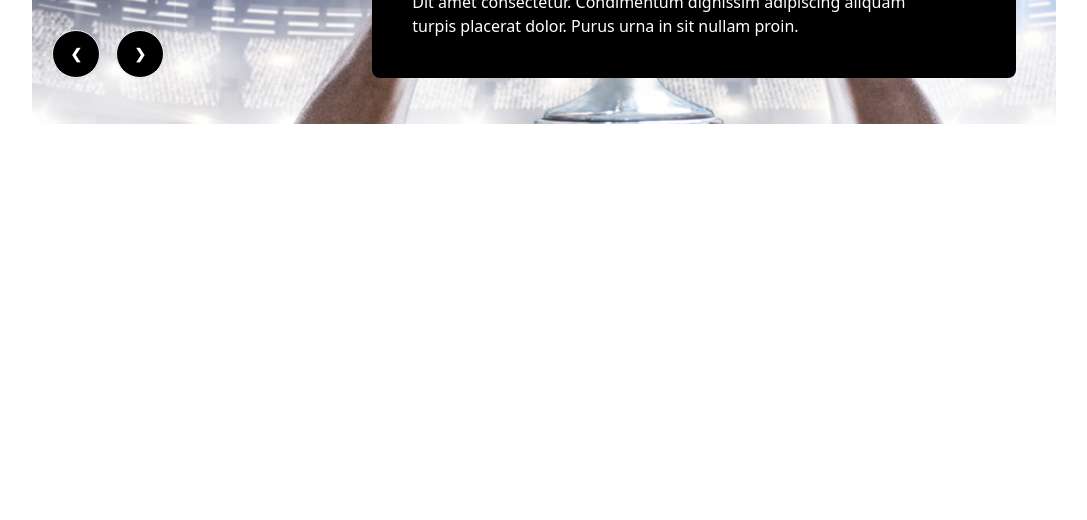
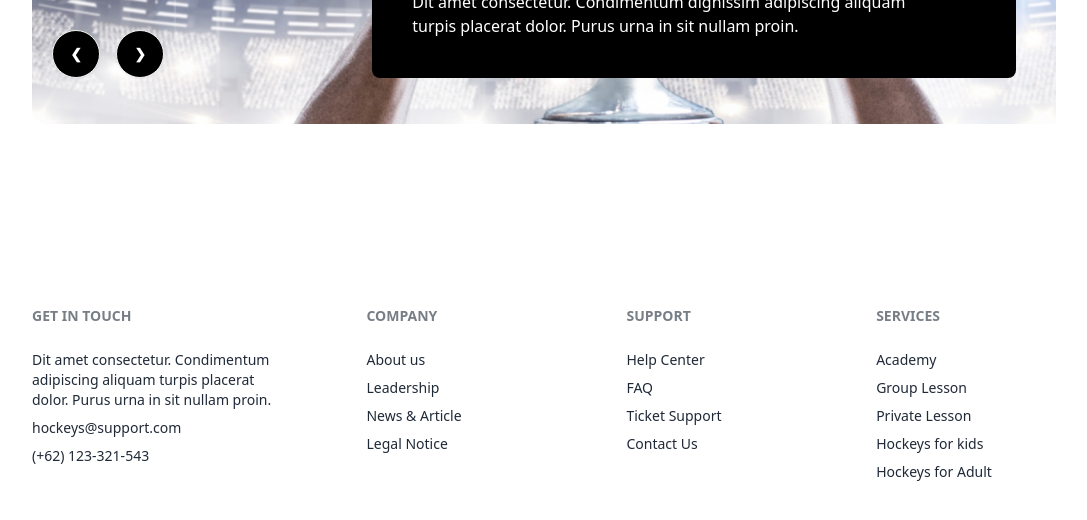
Before and after one commit to MdRehanAli/Hockeys, a plain HTML site: page index.html in a window 1280 px wide. Shown: the part 578-1098 px from the top of the page, without its empty margins (96-1183 px from the left). Before the commit the page ends 800 px from the top, so only its background shows below. Drawn offline with nearby package versions, Linux system fonts and the light colour scheme.

Commit message:
Added footer section

```diff
--- a/index.html
+++ b/index.html
@@ -26,9 +26,9 @@
     </script>
 </head>
 
-<body class="px-32 m-auto">
+<body class="">
     <!-- Header Section  -->
-    <header>
+    <header class="px-32 m-auto">
         <!-- Navigation Section Start   -->
         <nav>
             <div class="bg-base-100 flex justify-between items-center">
@@ -94,7 +94,8 @@
 
                         <div class="bg-black p-10 rounded-lg">
                             <h3 class="text-4xl text-white">Meet all the heroes from the field</h3>
-                            <p class="text-1xl text-white mt-4">Dit amet consectetur. Condimentum dignissim adipiscing aliquam <br> turpis
+                            <p class="text-1xl text-white mt-4">Dit amet consectetur. Condimentum dignissim adipiscing
+                                aliquam <br> turpis
                                 placerat dolor. Purus urna in sit nullam proin. </p>
                         </div>
                     </div>
@@ -114,7 +115,40 @@
 
     <!-- Footer Section  -->
     <footer>
+        <footer class="footer mt-24 px-32 py-20 grid grid-cols-2 lg:grid-cols-4 justify-items-center">
 
+            <div class="col-span-2 md:col-span-1 lg:col-span-1">
+                <h1 class="footer-title mb-4">Get In Touch</h1>
+                <p>Dit amet consectetur. Condimentum  adipiscing aliquam turpis placerat dolor. Purus urna in sit nullam proin. </p>
+                <p>hockeys@support.com</p>
+                <p>(+62) 123-321-543</p>
+            </div>
+
+            <div class="">
+                <header class="footer-title mb-4">Company</header>
+                <a class="link link-hover">About us</a>
+                <a class="link link-hover">Leadership</a>
+                <a class="link link-hover">News & Article</a>
+                <a class="link link-hover">Legal Notice</a>
+            </div>
+
+            <div class="">
+                <header class="footer-title mb-4">Support</header>
+                <a class="link link-hover">Help Center</a>
+                <a class="link link-hover">FAQ</a>
+                <a class="link link-hover">Ticket Support</a>
+                <a class="link link-hover">Contact Us</a>
+            </div>
+
+            <div class="">
+                <header class="footer-title mb-4 ">Services</header>
+                <a class="link link-hover">Academy</a>
+                <a class="link link-hover">Group Lesson</a>
+                <a class="link link-hover">Private Lesson</a>
+                <a class="link link-hover">Hockeys for kids</a>
+                <a class="link link-hover">Hockeys for Adult</a>
+            </div>
+        </footer>
     </footer>
 </body>
 
```
